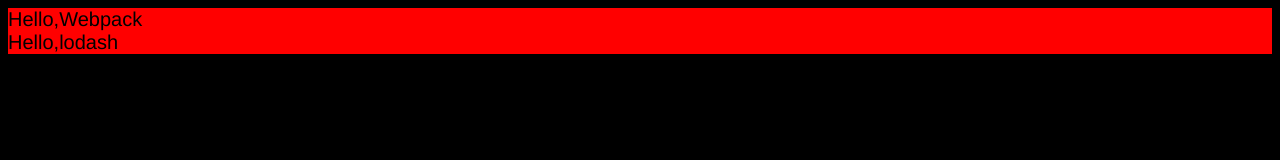
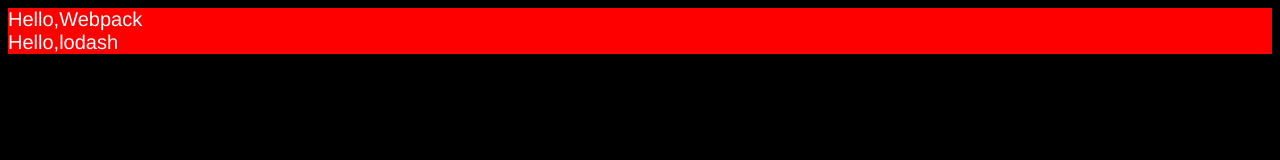
Before and after one commit to Andy201512/webpack-test, a website built with webpack: page src/index.html in a window 1280 px wide. Built offline with nearby package versions, Linux system fonts and the light colour scheme.

Commit message:
还原file.less因试验git-merge操作进行的更改

```diff
--- a/src/css/file.less
+++ b/src/css/file.less
@@ -1,4 +1,4 @@
-@color: #000;
+@color: #fff;
 
 body {
     color: @color;
```
